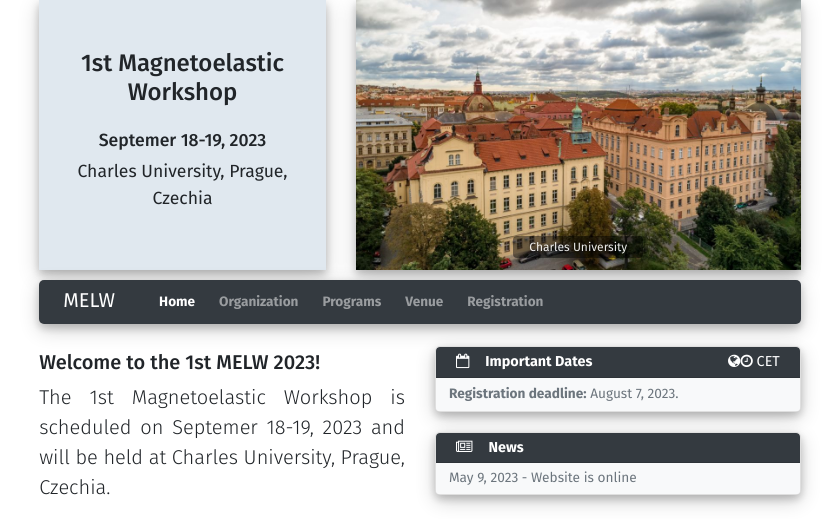
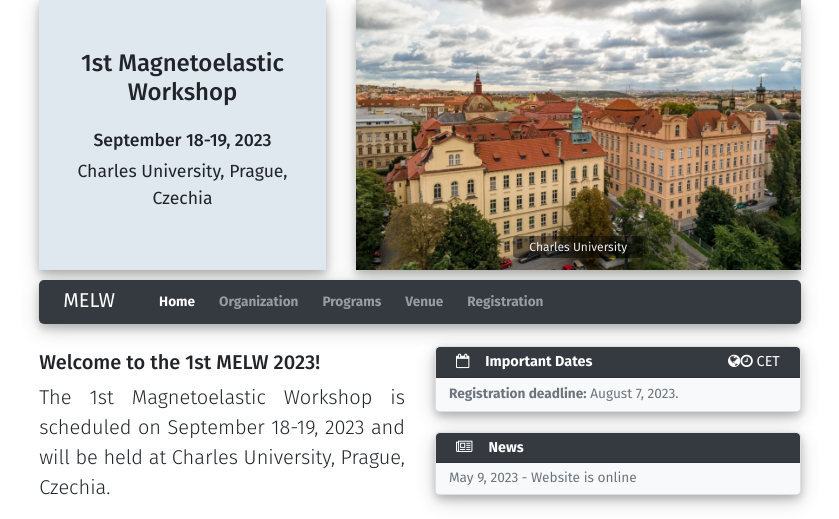
Before and after one commit to me2d09/melworkshop, a Jekyll site: the page built from index.md, in a window 1280 px wide. Shown: the top 519 px of the page, without its empty margins (220-1059 px from the left). Built offline with Jekyll 4.4.1, drawn with Linux system fonts in a browser that asks for light colours.

Commit message:
Missing letter

```diff
--- a/_data/conference.yml
+++ b/_data/conference.yml
@@ -11,7 +11,7 @@
 short_title: 1st MELW 2023
 
 year: 2023
-date: Septemer 18-19, 2023
+date: September 18-19, 2023
 
 location: Charles University, Prague
 country: Czechia
```
